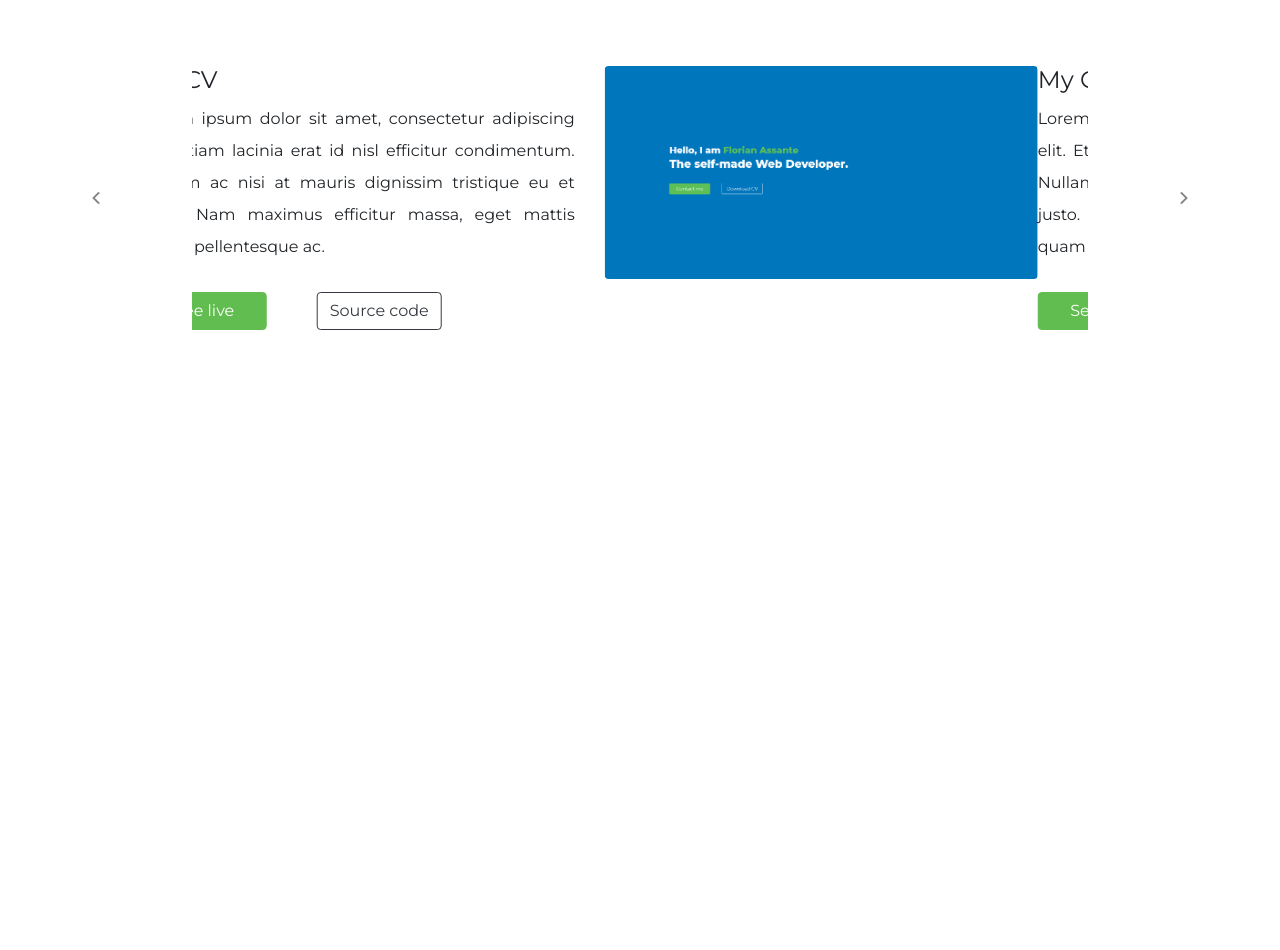
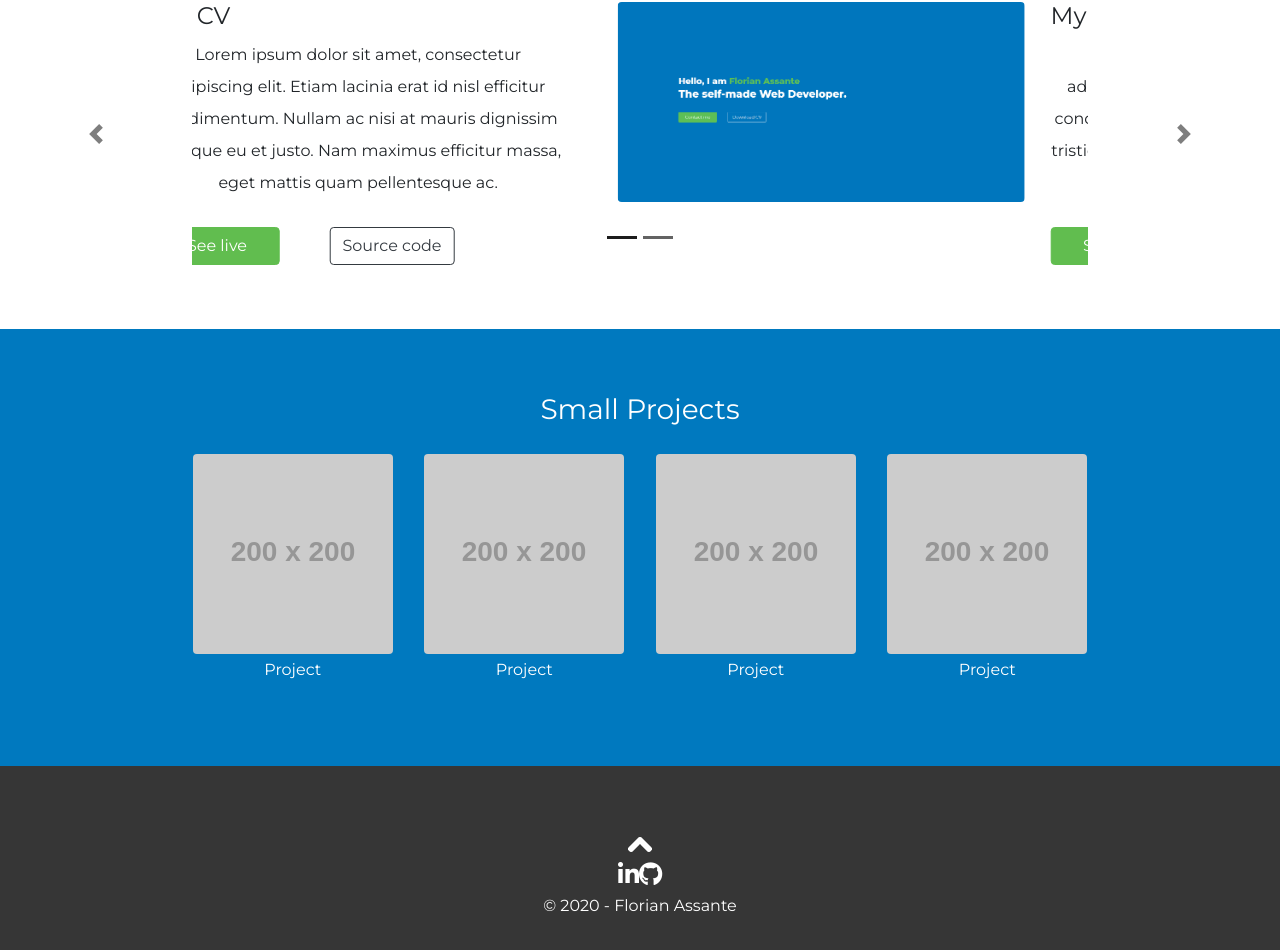
Before and after one commit to Raynnon/cv, a React (Create React App) app: page / in a window 1280 px wide. Shown: the part 2263-3213 px from the top of the page. Before the commit the page ends 2721 px from the top, so only its background shows below. Built offline with nearby package versions, Linux system fonts and the light colour scheme.

Commit message:
finished website section + added small projects and footer

```diff
--- a/src/App.js
+++ b/src/App.js
@@ -31,7 +31,7 @@ function App() {
       <Container id="about" className="section" as="section"  fluid>
         <h3>About me</h3>
         <Row>
-          <Col>
+          <Col className="text-center">
             <Image
               id="my-face"
               src={require("./images/florian-assante.jpg")}
@@ -158,7 +158,7 @@ function App() {
         <Carousel>
           <Carousel.Item>
             <Row>
-              <Col>
+              <Col className="my-auto">
                 <h4>My CV</h4>
                 <p>Lorem ipsum dolor sit amet, consectetur adipiscing elit. Etiam
                 lacinia erat id nisl efficitur condimentum. Nullam ac nisi at
@@ -174,7 +174,7 @@ function App() {
               <Col>
                 <Image
                 src={require("./images/cv.png")}
-                alt="Florian Assante"
+                alt="My CV"
                 fluid
                 rounded
                 />
@@ -183,7 +183,7 @@ function App() {
           </Carousel.Item>
           <Carousel.Item>
             <Row>
-              <Col>
+              <Col className="my-auto">
                 <h4>My CV</h4>
                 <p>Lorem ipsum dolor sit amet, consectetur adipiscing elit. Etiam
                 lacinia erat id nisl efficitur condimentum. Nullam ac nisi at
@@ -199,15 +199,56 @@ function App() {
               <Col>
                 <Image
                 src={require("./images/cv.png")}
-                alt="Florian Assante"
+                alt="My CV"
                 fluid
-                rounded
                 />
               </Col>
             </Row>
           </Carousel.Item>
         </Carousel>
       </Container>
+
+      <Container
+        id="projects"
+        className="section coloured-section"
+        as="section"
+        fluid
+      >
+        <h3>Small Projects</h3>
+        <Row>
+          <Col>
+            <Image src="https://via.placeholder.com/200" fluid rounded />
+            <p>Project</p>
+          </Col>
+          <Col>
+            <Image src="https://via.placeholder.com/200" fluid rounded />
+            <p>Project</p>
+          </Col>
+          <Col>
+            <Image src="https://via.placeholder.com/200" fluid rounded />
+            <p>Project</p>
+          </Col>
+          <Col>
+            <Image src="https://via.placeholder.com/200" fluid rounded />
+            <p>Project</p>
+          </Col>
+        </Row>
+      </Container>
+
+      <Container id="footer" as="footer" fluid>
+        <a href="header">
+          <Image src={require("./images/arrow-top.png")} alt="Top Arrow" />
+        </a>
+        <div id="social-networks">
+          <a href="#">
+            <i class="fab fa-linkedin-in"></i>
+          </a>
+          <a href="#">
+            <i class="fab fa-github"></i>
+          </a>
+        </div>
+        <p>© 2020 - Florian Assante</p>
+      </Container>
     </Container>
   );
 }
--- a/src/app.scss
+++ b/src/app.scss
@@ -11,7 +11,8 @@ body {
 }
 
 .section,
-.carousel {
+.carousel,
+footer {
     padding: 5% 15%;
 }
 
@@ -102,14 +103,39 @@ button.cta-button {
     padding-right: 0;
 }
 
-.image-col {
-    padding: 0 10%;
+.carousel {
+    padding-top: 0;
+    padding-bottom: 0;
 }
 
-.carousel-control-prev-icon {
-    background-image: url("./images/arrow-left.png");
+.carousel-item .col {
+    padding: 0 3%;
 }
 
-.carousel-control-next-icon {
-    background-image: url("./images/arrow-right.png");
+.carousel-control-next-icon,
+.carousel-control-prev-icon,
+.carousel-indicators .active,
+.carousel-indicators li {
+  filter: invert(1);
 }
+
+/* PROJECTS */
+#projects .col,
+#projects .col p {
+    text-align: center;
+}
+
+/* FOOTER */
+footer,
+p {
+    text-align: center;
+}
+
+footer,
+footer i {
+    color: #fff;
+}
+
+footer {
+    background-color: #363636;
+}
```
Also changed, not shown: src/images/arrow-top.png (added).
